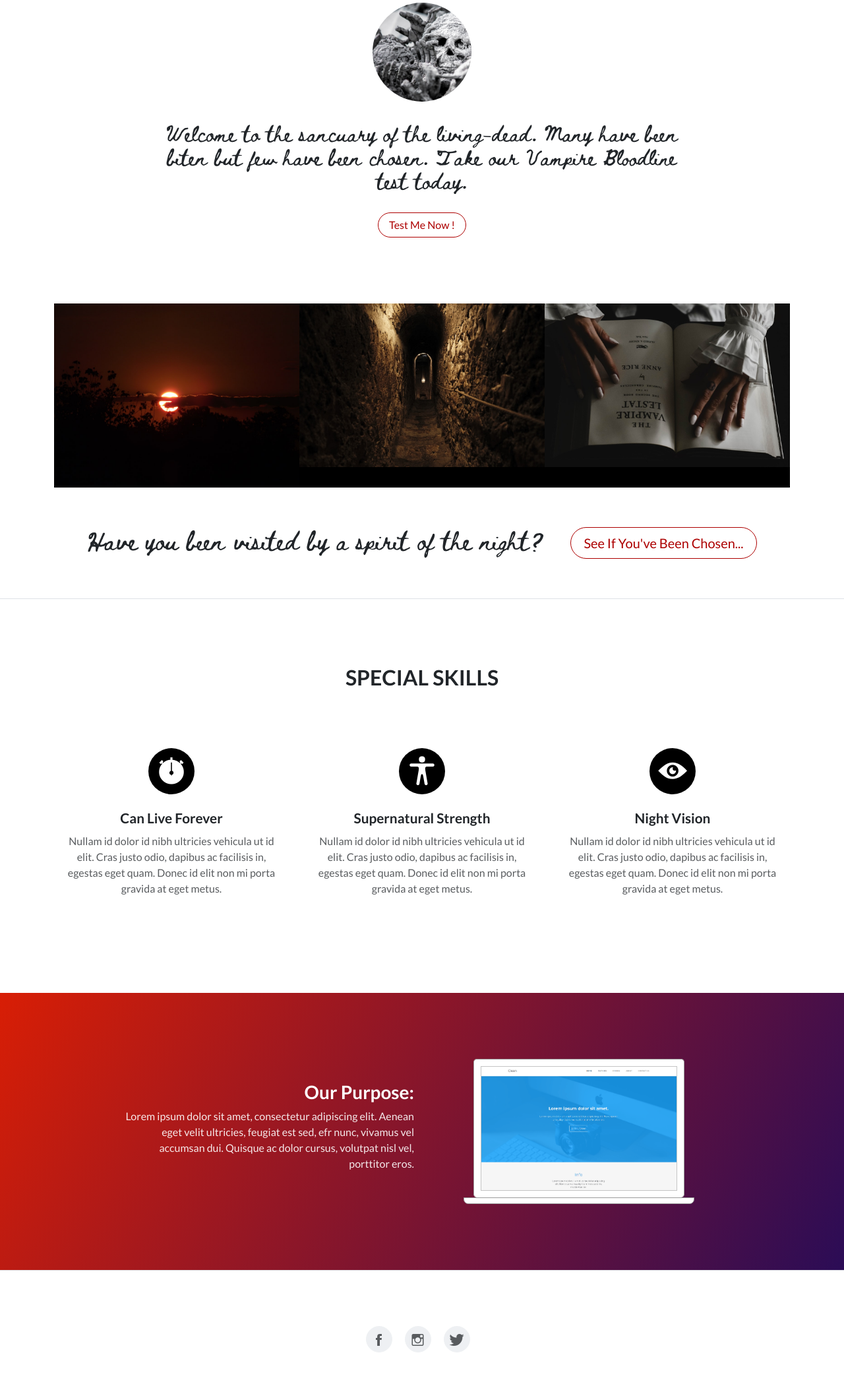
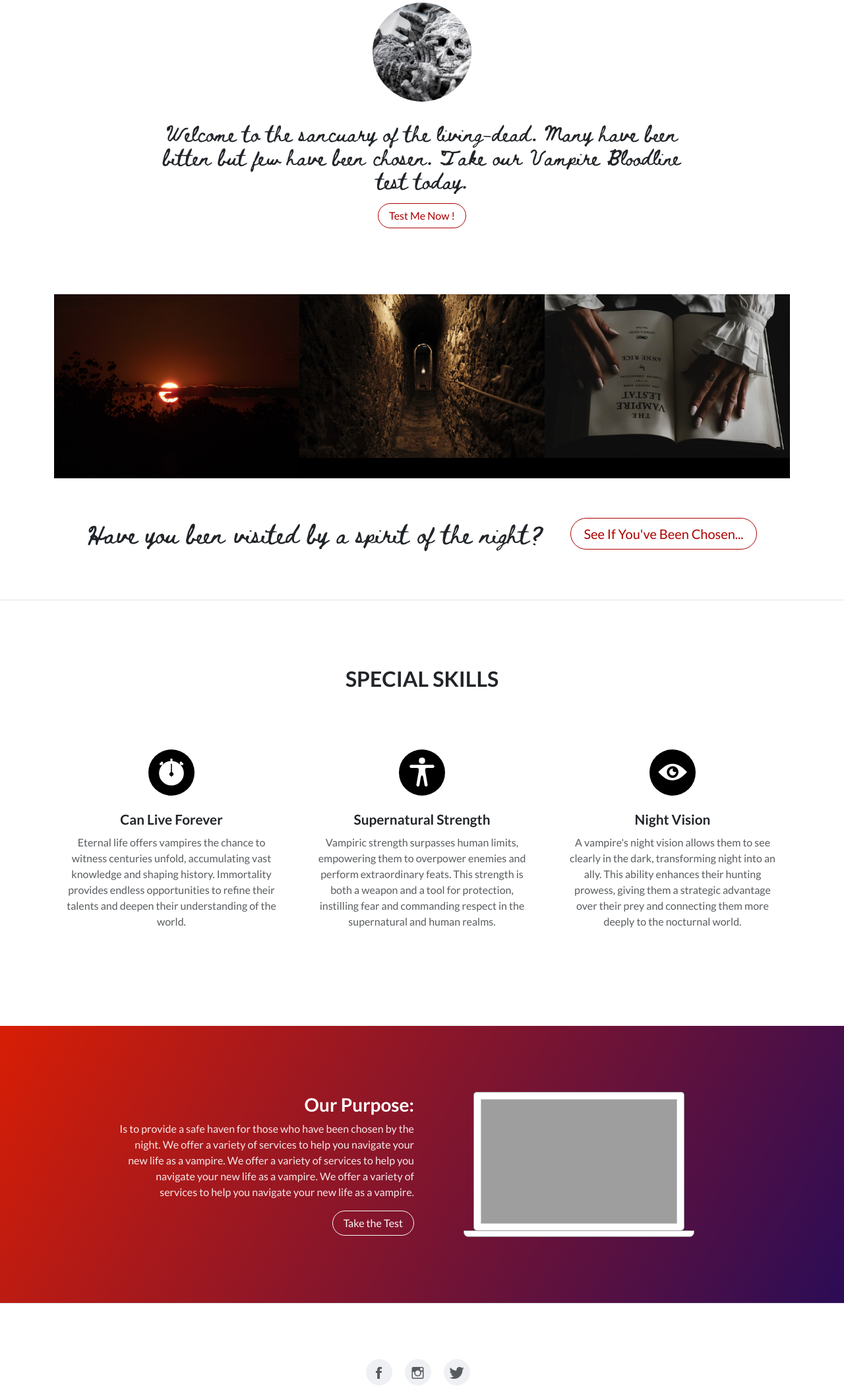
Before and after one commit to kamron-h/VampLife, a Flask app: page / in a window 1280 px wide. Shown: the part 184-2297 px from the top of the page at 66% size. Before the commit the page ends 2234 px from the top, so only its background shows below. Run offline with Flask 3, Linux system fonts and the light colour scheme; some libraries are stand-ins or nearby versions; grey boxes are pictures that could not be loaded.

Commit message:
Add comprehensive ReadMe and update webpage content
The ReadMe.md file has been added, providing detailed project information, installation steps and usage guide. Updated the content of index.html to deliver more relevant and accurate information about vampires and the purpose of the 'Vampire Bloodline' app.

```diff
--- a/templates/index.html
+++ b/templates/index.html
@@ -8,7 +8,7 @@
             <div class="container">
                 <div class="avatar" style="background-image: url(&quot;static/assets/img/photo-1544244688-4165905762c1.jpg&quot;);"></div>
                 <div class="about-me">
-                    <p style="font-family: 'Beth Ellen', serif;">Welcome to the sancuary of the living-dead. Many have been biten but few have been chosen. Take our Vampire Bloodline test today.</p><a class="btn btn-outline-primary" role="button" href="/vamp_test">Test Me Now !</a>
+                    <p class="mb-3" style="font-family: 'Beth Ellen', serif;">Welcome to the sancuary of the living-dead. Many have been bitten but few have been chosen. Take our Vampire Bloodline test today.</p><a class="btn btn-outline-primary" role="button" href="/vamp_test">Test Me Now !</a>
                 </div>
             </div>
         </section>
@@ -24,7 +24,7 @@
         <section class="portfolio-block call-to-action border-bottom">
             <div class="container">
                 <div class="d-flex justify-content-center align-items-center content">
-                    <h3 class="text-center" style="font-family: 'Beth Ellen', serif;">Have you been visited by a spirit of the night?</h3><a class="btn btn-outline-primary btn-lg" role="button" href="/vamp_test">See If You've Been Chosen...</a>
+                    <h3 class="text-center mb-3" style="font-family: 'Beth Ellen', serif;">Have you been visited by a spirit of the night?</h3><a class="btn btn-outline-primary btn-lg mb-3" role="button" href="/vamp_test">See If You've Been Chosen...</a>
                 </div>
             </div>
         </section>
@@ -40,7 +40,7 @@
                             <div class="card-header bg-transparent border-0"><i class="icon ion-ios-stopwatch" style="background-color: black;"></i></div>
                             <div class="card-body">
                                 <h3 class="card-title">Can Live Forever</h3>
-                                <p class="card-text">Nullam id dolor id nibh ultricies vehicula ut id elit. Cras justo odio, dapibus ac facilisis in, egestas eget quam. Donec id elit non mi porta gravida at eget metus.</p>
+                                <p class="card-text">Eternal life offers vampires the chance to witness centuries unfold, accumulating vast knowledge and shaping history. Immortality provides endless opportunities to refine their talents and deepen their understanding of the world.</p>
                             </div>
                         </div>
                     </div>
@@ -49,7 +49,7 @@
                             <div class="card-header bg-transparent border-0"><i class="icon ion-ios-body" style="background-color: black;"></i></div>
                             <div class="card-body">
                                 <h3 class="card-title">Supernatural Strength</h3>
-                                <p class="card-text">Nullam id dolor id nibh ultricies vehicula ut id elit. Cras justo odio, dapibus ac facilisis in, egestas eget quam. Donec id elit non mi porta gravida at eget metus.</p>
+                                <p class="card-text">Vampiric strength surpasses human limits, empowering them to overpower enemies and perform extraordinary feats. This strength is both a weapon and a tool for protection, instilling fear and commanding respect in the supernatural and human realms.</p>
                             </div>
                         </div>
                     </div>
@@ -58,7 +58,7 @@
                             <div class="card-header bg-transparent border-0"><i class="icon ion-eye" style="background-color: black;"></i></div>
                             <div class="card-body">
                                 <h3 class="card-title">Night Vision</h3>
-                                <p class="card-text">Nullam id dolor id nibh ultricies vehicula ut id elit. Cras justo odio, dapibus ac facilisis in, egestas eget quam. Donec id elit non mi porta gravida at eget metus.</p>
+                                <p class="card-text">A vampire's night vision allows them to see clearly in the dark, transforming night into an ally. This ability enhances their hunting prowess, giving them a strategic advantage over their prey and connecting them more deeply to the nocturnal world.</p>
                             </div>
                         </div>
                     </div>
@@ -71,12 +71,13 @@
             <div class="row align-items-center">
                 <div class="col-md-12 col-lg-5 offset-lg-1 text">
                     <h3>Our Purpose:</h3>
-                    <p>Lorem ipsum dolor sit amet, consectetur adipiscing elit. Aenean eget velit ultricies, feugiat est sed, efr nunc, vivamus vel accumsan dui. Quisque ac dolor cursus, volutpat nisl vel, porttitor eros.</p>
+                    <p>Is to provide a safe haven for those who have been chosen by the night. We offer a variety of services to help you navigate your new life as a vampire. We offer a variety of services to help you navigate your new life as a vampire. We offer a variety of services to help you navigate your new life as a vampire.</p><a class="btn btn-outline-light" role="button" href="/vamp_test">Take the Test</a>
+
                 </div>
                 <div class="col-md-12 col-lg-5">
                     <div class="portfolio-laptop-mockup">
                         <div class="screen">
-                            <div class="screen-content" style="background-image:url(&quot;static/assets/img/tech/image6.png&quot;);"></div>
+                            <div class="screen-content" style="background-image:url(https://external-content.duckduckgo.com/iu/?u=https%3A%2F%2Fwww.historicmysteries.com%2Fwp-content%2Fuploads%2F2016%2F10%2FDracula.jpg&f=1&nofb=1&ipt=01a6942823bb27a98f2dbb6c9bbfb5a0d8e3643579417496f90de51aac04d5a7&ipo=images);"></div>
                         </div>
                         <div class="keyboard"></div>
                     </div>
```
Also changed, not shown: ReadMe.md.
